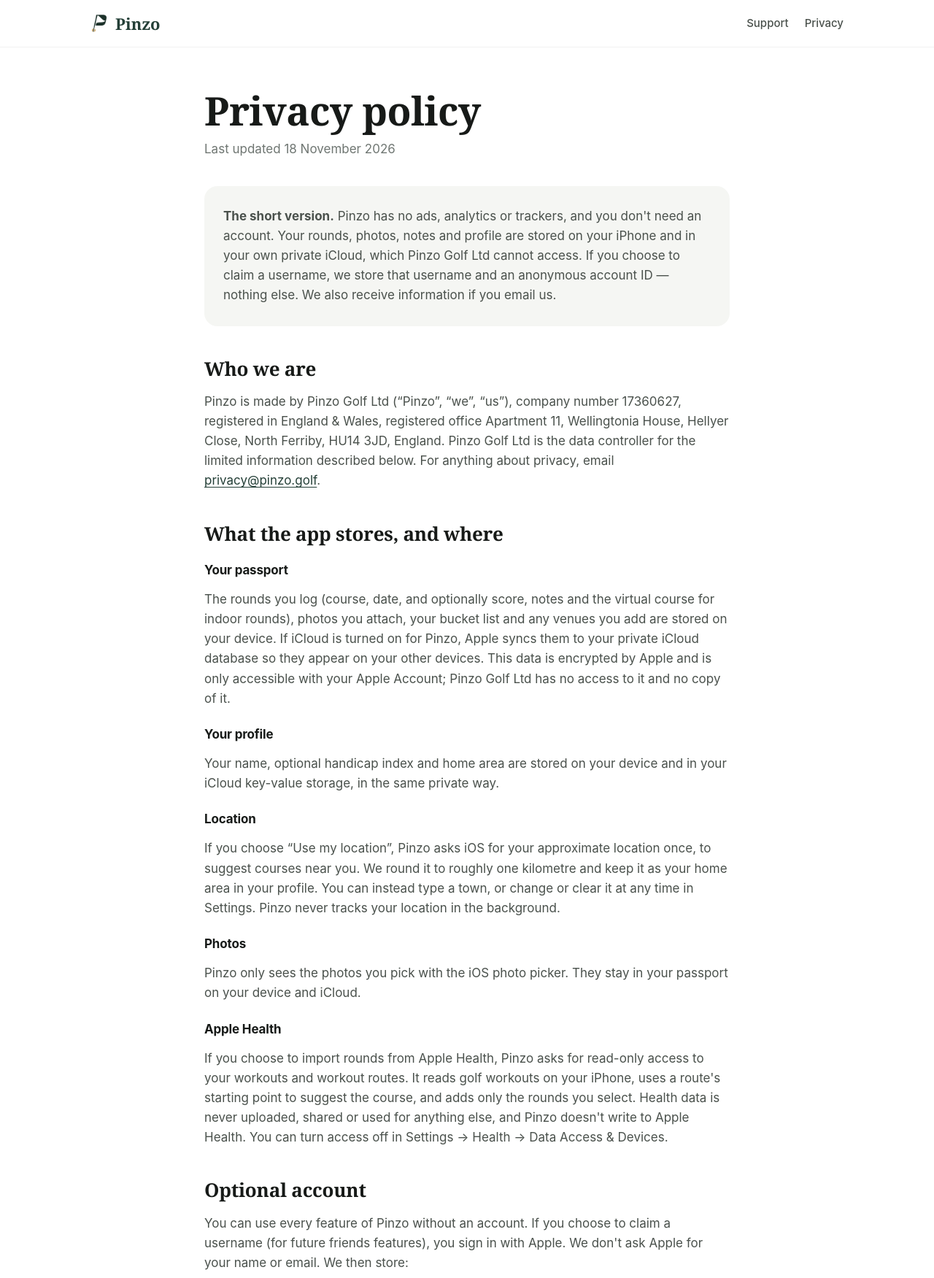
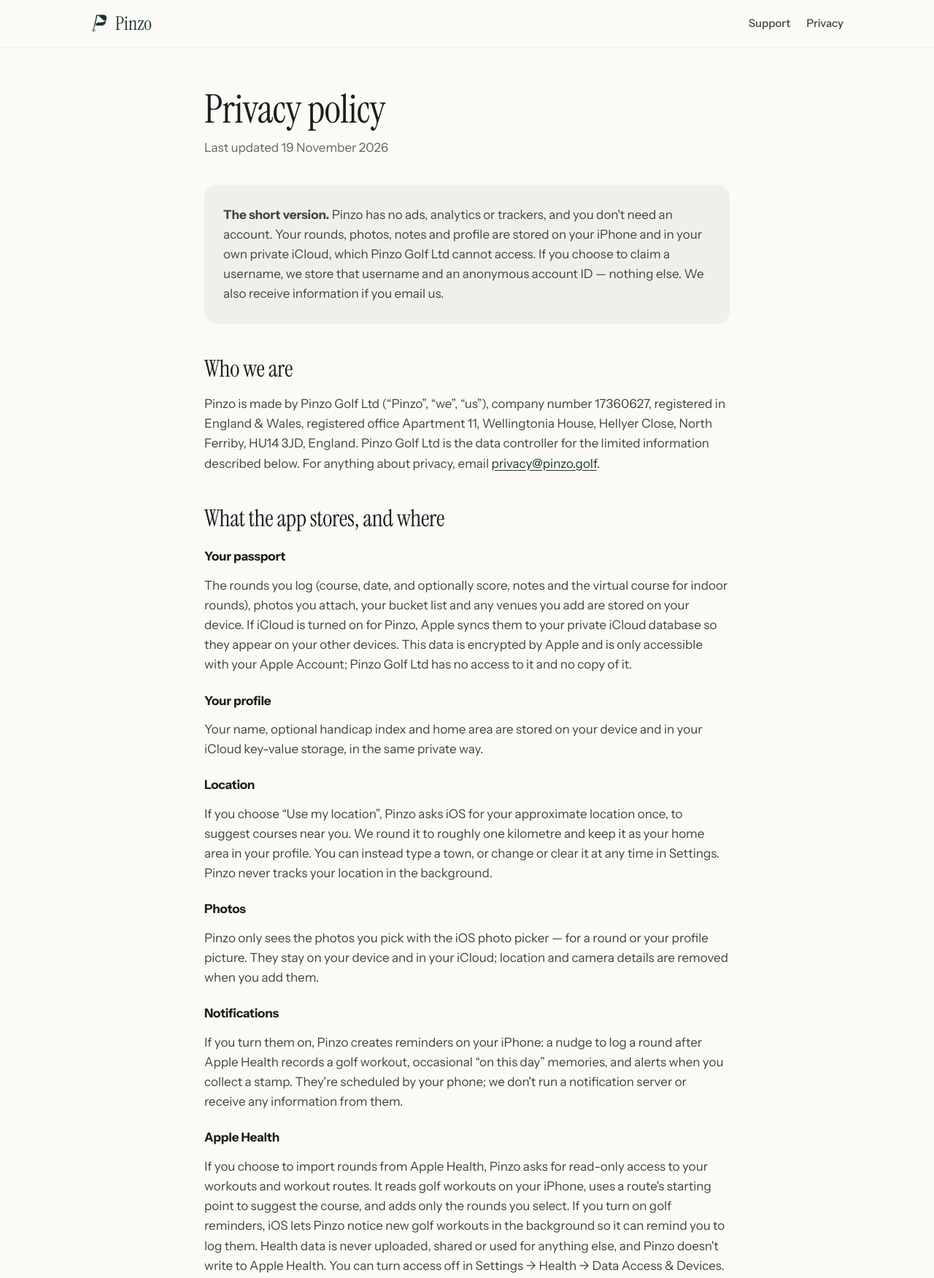
Before and after one commit to bugsybell/pinzo-site, a plain HTML site: page privacy/index.html in a window 1280 px wide. Shown: the top 1751 px of the page at 73% size. Drawn offline with Linux system fonts and the light colour scheme.

Commit message:
New look: Instrument type, Paper & brass, milestones, notifications, new screenshots
Co-Authored-By: Claude Opus 5.5 <noreply@anthropic.com>

```diff
--- a/assets/site.css
+++ b/assets/site.css
@@ -1,32 +1,35 @@
+@font-face { font-family: "Instrument Serif"; src: url("/assets/fonts/InstrumentSerif-Regular.ttf") format("truetype"); font-weight: 400; font-display: swap; }
+@font-face { font-family: "Instrument Serif"; src: url("/assets/fonts/InstrumentSerif-Italic.ttf") format("truetype"); font-style: italic; font-weight: 400; font-display: swap; }
+@font-face { font-family: "Instrument Sans"; src: url("/assets/fonts/InstrumentSans-Variable.ttf") format("truetype"); font-weight: 400 700; font-display: swap; }
 :root {
-  --forest: #243F37; --deep: #15271F; --gold: #D8B578; --sage: #6E927B;
-  --ink: #171A18; --ink-soft: #4A514C; --ink-muted: #6F7672; --paper: #F5F6F3; --cream: #F4F1E8;
-  --serif: ui-serif, "New York", Georgia, "Times New Roman", serif;
-  --sans: -apple-system, BlinkMacSystemFont, "SF Pro Text", "Segoe UI", Roboto, Helvetica, Arial, sans-serif;
+  --forest: #1F382F; --deep: #14231D; --gold: #D8B578; --brass: #A9864F; --sage: #6E927B;
+  --ink: #1B1E1C; --ink-soft: #3F4540; --ink-muted: #62665F; --paper: #F1EFE9; --cream: #F4F1E8; --page: #FBFAF7;
+  --serif: "Instrument Serif", ui-serif, Georgia, serif;
+  --sans: "Instrument Sans", -apple-system, BlinkMacSystemFont, "Segoe UI", Helvetica, Arial, sans-serif;
 }
 * { box-sizing: border-box; }
 html { -webkit-text-size-adjust: 100%; }
-body { margin: 0; background: #fff; color: var(--ink); font: 17px/1.6 var(--sans); }
+body { margin: 0; background: var(--page); color: var(--ink); font: 17px/1.6 var(--sans); }
 a { color: var(--forest); text-underline-offset: 3px; }
 img { max-width: 100%; display: block; }
 .wrap { max-width: 1080px; margin: 0 auto; padding: 0 24px; }
 .narrow { max-width: 720px; }
-header.site { position: sticky; top: 0; z-index: 10; background: rgba(255,255,255,.92); backdrop-filter: blur(12px); border-bottom: 1px solid rgba(23,26,24,.06); }
+header.site { position: sticky; top: 0; z-index: 10; background: rgba(251,250,247,.92); backdrop-filter: blur(12px); border-bottom: 1px solid rgba(23,26,24,.06); }
 header.site .wrap { display: flex; align-items: center; justify-content: space-between; height: 64px; }
-.brand { display: flex; align-items: center; gap: 10px; text-decoration: none; color: var(--forest); font: 600 22px/1 var(--serif); }
+.brand { display: flex; align-items: center; gap: 10px; text-decoration: none; color: var(--forest); font: 400 26px/1 var(--serif); }
 .brand img { width: 24px; height: 28px; object-fit: contain; }
 nav a { margin-left: 22px; text-decoration: none; color: var(--ink-soft); font-weight: 500; font-size: 15px; }
 nav a:hover { color: var(--forest); }
-h1, h2, h3 { font-family: var(--serif); font-weight: 600; letter-spacing: -0.01em; line-height: 1.12; margin: 0; }
+h1, h2, h3 { font-family: var(--serif); font-weight: 400; letter-spacing: -0.01em; line-height: 1.08; margin: 0; }
 .hero { padding: 72px 0 40px; display: grid; grid-template-columns: 1.05fr .95fr; gap: 48px; align-items: center; }
-.hero h1 { font-size: clamp(44px, 7vw, 76px); }
+.hero h1 { font-size: clamp(52px, 8vw, 92px); }
 .hero p.lead { font-size: 20px; color: var(--ink-soft); margin: 22px 0 30px; max-width: 30ch; }
-.badge { display: inline-flex; align-items: center; gap: 10px; background: var(--forest); color: #fff; padding: 14px 22px; border-radius: 999px; font-weight: 600; text-decoration: none; }
+.badge { display: inline-flex; align-items: center; gap: 10px; background: var(--forest); font-family: var(--sans); color: #fff; padding: 14px 22px; border-radius: 999px; font-weight: 600; text-decoration: none; }
 .badge small { opacity: .7; font-weight: 500; }
 .phone { border-radius: 44px; overflow: hidden; box-shadow: 0 30px 60px -20px rgba(21,39,31,.35), 0 0 0 10px #111, 0 0 0 11px #333; max-width: 330px; margin: 0 auto; }
 section.feature { padding: 72px 0; border-top: 1px solid rgba(23,26,24,.06); display: grid; grid-template-columns: 1fr 1fr; gap: 56px; align-items: center; }
 section.feature.flip > :first-child { order: 2; }
-.feature h2 { font-size: clamp(32px, 4.5vw, 46px); margin-bottom: 16px; }
+.feature h2 { font-size: clamp(38px, 5vw, 56px); margin-bottom: 16px; }
 .feature p { color: var(--ink-soft); font-size: 18px; max-width: 36ch; margin: 0; }
 .stat-row { display: flex; gap: 36px; margin-top: 26px; }
 .stat-row b { display: block; font: 700 34px/1 var(--sans); color: var(--ink); }
@@ -35,13 +38,14 @@ section.feature.flip > :first-child { order: 2; }
 .privacy-band h2 { font-size: clamp(30px, 4vw, 42px); }
 .privacy-band p { color: rgba(244,241,232,.8); max-width: 52ch; font-size: 18px; }
 .privacy-band a { color: var(--gold); }
+.privacy-band h2 { color: var(--cream); }
 footer.site { border-top: 1px solid rgba(23,26,24,.08); padding: 36px 0 48px; color: var(--ink-muted); font-size: 14px; }
 footer.site .wrap { display: flex; flex-wrap: wrap; gap: 14px 28px; justify-content: space-between; }
 footer.site a { color: var(--ink-soft); text-decoration: none; margin-right: 20px; }
 .doc { padding: 56px 0 80px; }
 .doc h1 { font-size: clamp(38px, 6vw, 54px); margin-bottom: 10px; }
 .doc .updated { color: var(--ink-muted); margin: 0 0 36px; }
-.doc h2 { font-size: 26px; margin: 44px 0 12px; }
+.doc h2 { font-size: 32px; margin: 44px 0 12px; }
 .doc h3 { font-family: var(--sans); font-size: 17px; font-weight: 700; margin: 26px 0 6px; }
 .doc p, .doc li { color: var(--ink-soft); }
 .doc ul { padding-left: 22px; }
--- a/privacy/index.html
+++ b/privacy/index.html
@@ -22,7 +22,7 @@
 
 <main class="wrap narrow doc">
   <h1>Privacy policy</h1>
-  <p class="updated">Last updated 18 November 2026</p>
+  <p class="updated">Last updated 19 November 2026</p>
 
   <div class="summary">
     <p><b>The short version.</b> Pinzo has no ads, analytics or trackers, and you don't need an account. Your rounds, photos, notes and profile are stored on your iPhone and in your own private iCloud, which Pinzo Golf Ltd cannot access. If you choose to claim a username, we store that username and an anonymous account ID — nothing else. We also receive information if you email us.</p>
@@ -39,10 +39,13 @@
   <h3>Location</h3>
   <p>If you choose “Use my location”, Pinzo asks iOS for your approximate location once, to suggest courses near you. We round it to roughly one kilometre and keep it as your home area in your profile. You can instead type a town, or change or clear it at any time in Settings. Pinzo never tracks your location in the background.</p>
   <h3>Photos</h3>
-  <p>Pinzo only sees the photos you pick with the iOS photo picker. They stay in your passport on your device and iCloud.</p>
+  <p>Pinzo only sees the photos you pick with the iOS photo picker — for a round or your profile picture. They stay on your device and in your iCloud; location and camera details are removed when you add them.</p>
+
+  <h3>Notifications</h3>
+  <p>If you turn them on, Pinzo creates reminders on your iPhone: a nudge to log a round after Apple Health records a golf workout, occasional “on this day” memories, and alerts when you collect a stamp. They're scheduled by your phone; we don't run a notification server or receive any information from them.</p>
 
   <h3>Apple Health</h3>
-  <p>If you choose to import rounds from Apple Health, Pinzo asks for read-only access to your workouts and workout routes. It reads golf workouts on your iPhone, uses a route's starting point to suggest the course, and adds only the rounds you select. Health data is never uploaded, shared or used for anything else, and Pinzo doesn't write to Apple Health. You can turn access off in Settings → Health → Data Access &amp; Devices.</p>
+  <p>If you choose to import rounds from Apple Health, Pinzo asks for read-only access to your workouts and workout routes. It reads golf workouts on your iPhone, uses a route's starting point to suggest the course, and adds only the rounds you select. If you turn on golf reminders, iOS lets Pinzo notice new golf workouts in the background so it can remind you to log them. Health data is never uploaded, shared or used for anything else, and Pinzo doesn't write to Apple Health. You can turn access off in Settings → Health → Data Access &amp; Devices.</p>
 
   <h2>Optional account</h2>
   <p>You can use every feature of Pinzo without an account. If you choose to claim a username (for future friends features), you sign in with Apple. We don't ask Apple for your name or email. We then store:</p>
```
Also changed, not shown: index.html (+2 -2 lines), support/index.html (+2 -0 lines), assets/fonts/InstrumentSans-Variable.ttf (added), assets/fonts/InstrumentSerif-Italic.ttf (added), assets/fonts/InstrumentSerif-Regular.ttf (added), assets/fonts/OFL-Instrument.txt (added), assets/passport.jpg, assets/stamps.jpg.
